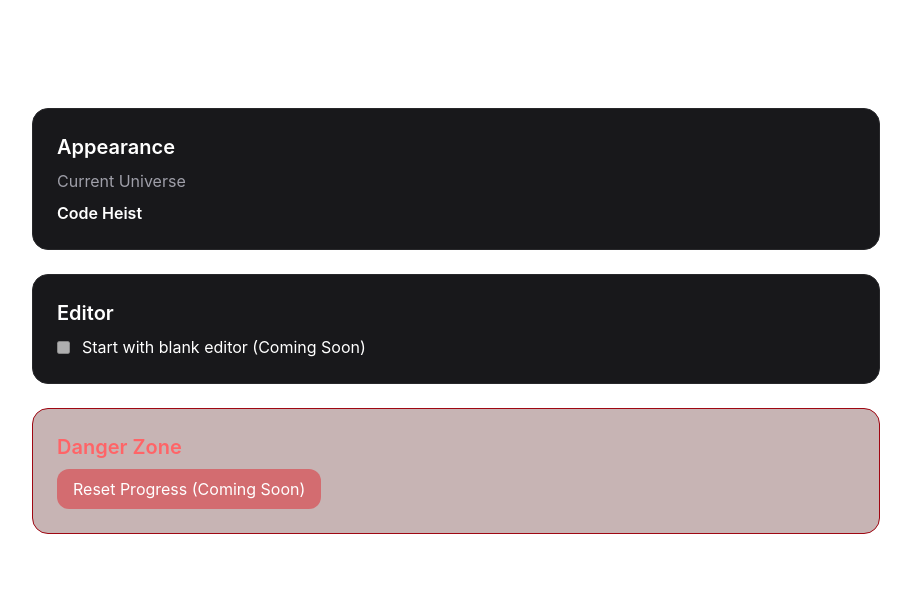
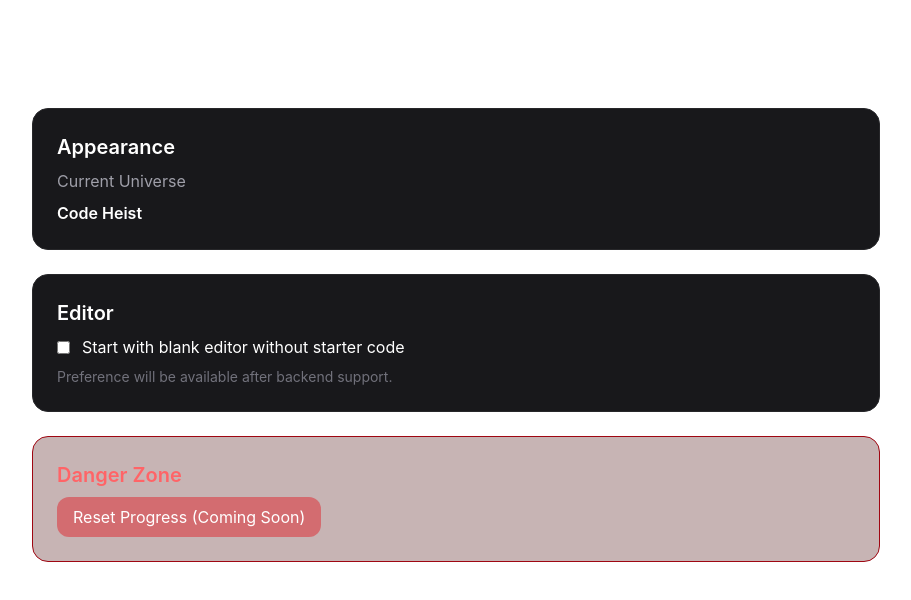
Before and after one commit to SSVP-debug/code-climb, a React (Vite) app: page /settings in a window 1280 px wide. Shown: the top 600 px of the page, without its empty margins (184-1095 px from the left). Built offline with nearby package versions, Linux system fonts and the light colour scheme; no server answers.

Commit message:
feat(settings): add editor preference placeholder

```diff
--- a/src/pages/SettingsPage.jsx
+++ b/src/pages/SettingsPage.jsx
@@ -27,9 +27,16 @@ function SettingsPage() {
                     </h2>
 
                     <label className="flex items-center gap-3 cursor-pointer">
-            <input type="checkbox" disabled />
-            <span>Start with blank editor (Coming Soon)</span>
+                        <input
+                            type="checkbox"
+                            checked={false}
+                            readOnly
+                        />
+                        <span>Start with blank editor without starter code</span>
                     </label>
+                    <p className="mt-2 text-sm text-zinc-500">
+                        Preference will be available after backend support.
+                    </p>
                 </section>
 
                 <section className="bg-red-950/30 border border-red-800 rounded-2xl p-6">
```
Lines whose indentation alone changed are shown as unchanged.
